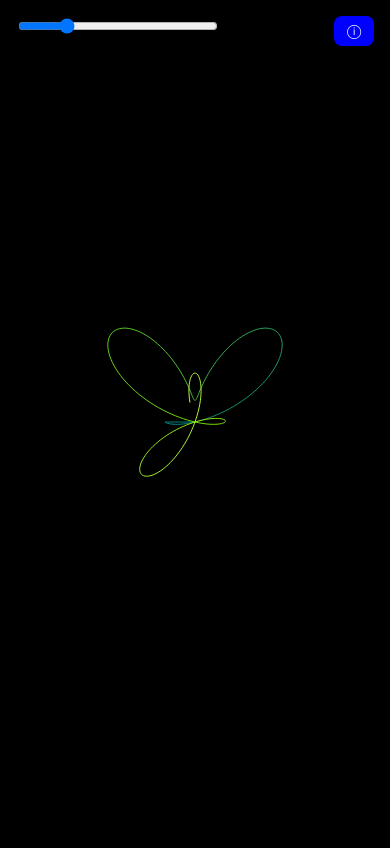
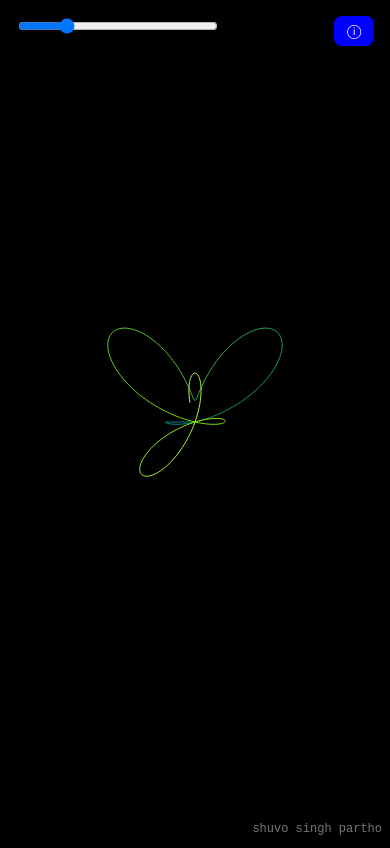
Before and after one commit to shuvosinghpartho/butterfly-curve, a plain HTML site: page index.html in a window 390 px wide. Drawn offline with Linux system fonts and the light colour scheme.

Commit message:
add mame

```diff
--- a/index.html
+++ b/index.html
@@ -11,5 +11,7 @@
     <input id="scaleSlider" type="range" min="10" max="100" value="30">
     <canvas id="Canvas"></canvas>
     <script src="scripts.js"></script>
+    <footer id="signature">shuvo singh partho</footer>
+
 </body>
 </html>
--- a/style.css
+++ b/style.css
@@ -32,6 +32,27 @@ body {
     max-width: 200px;
 }
 
+#signature {
+    position: fixed;
+    bottom: 1rem;
+    right: 1rem;
+    color: #aaa;
+    font-size: 0.9rem;
+    font-family: 'Courier New', Courier, monospace;
+    z-index: 2;
+    opacity: 0.7;
+    pointer-events: none; /* prevents it from blocking clicks */
+}
+
+@media (max-width: 480px) {
+    #signature {
+        font-size: 0.75rem;
+        bottom: 0.5rem;
+        right: 0.5rem;
+    }
+}
+
+
 /* Responsive typography and UI for small devices */
 @media (max-width: 480px) {
     #Info {
```
